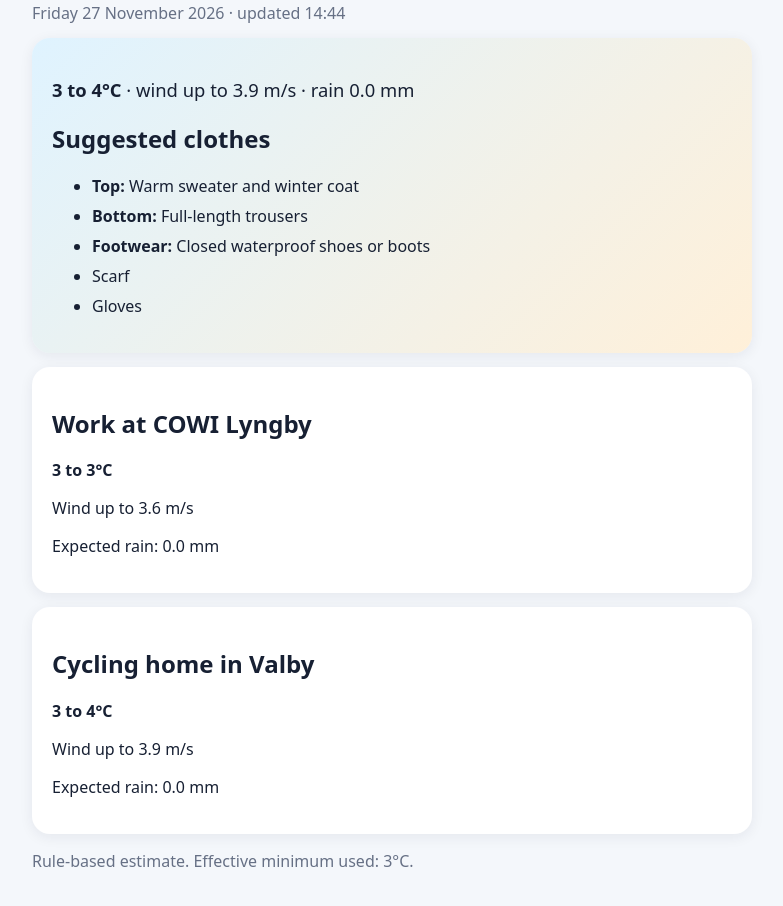
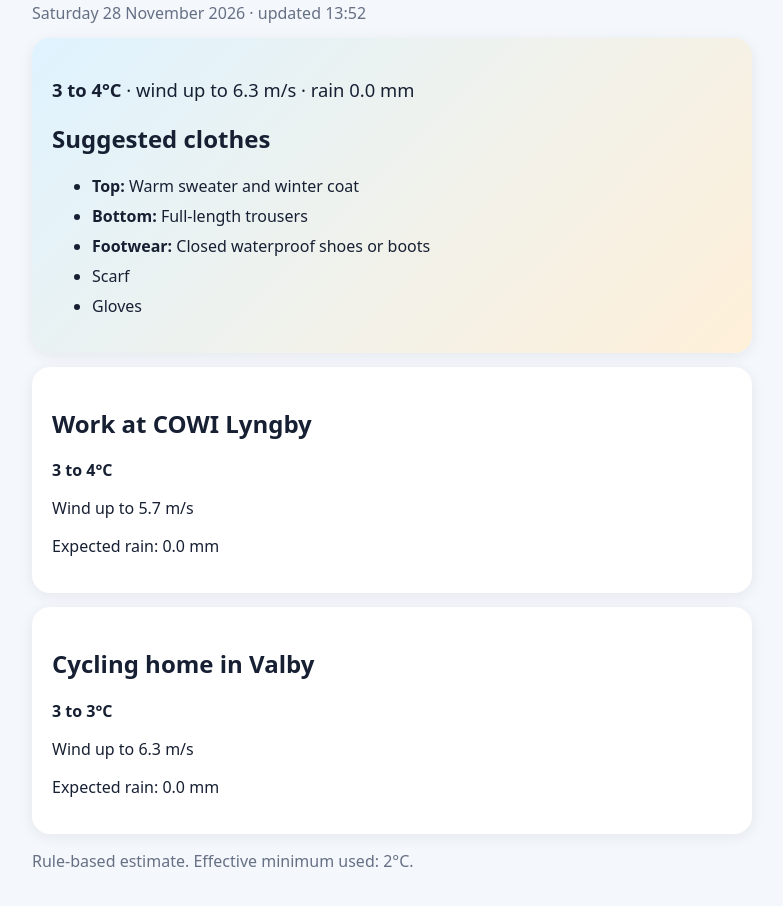
Before and after one commit to mathias1208/weather-outfit, a plain HTML site: page docs/index.html in a window 1280 px wide. Shown: the part 84-990 px from the top of the page, without its empty margins (248-1031 px from the left). Drawn offline with Linux system fonts and the light colour scheme.

Commit message:
Update morning outfit

```diff
--- a/docs/index.html
+++ b/docs/index.html
@@ -72,8 +72,8 @@
     <h1>Today's outfit</h1>
 
     <div class="muted">
-        Friday 27 November 2026
-        · updated 14:44
+        Saturday 28 November 2026
+        · updated 13:52
     </div>
 
     <section class="hero">
@@ -86,7 +86,7 @@
             </strong>
 
             · wind up to
-            3.9 m/s
+            6.3 m/s
 
             · rain
             0.0 mm
@@ -123,13 +123,13 @@
                 <strong>
                     3
                     to
-                    3°C
+                    4°C
                 </strong>
             </p>
 
             <p>
                 Wind up to
-                3.6 m/s
+                5.7 m/s
             </p>
 
             <p>
@@ -145,13 +145,13 @@
                 <strong>
                     3
                     to
-                    4°C
+                    3°C
                 </strong>
             </p>
 
             <p>
                 Wind up to
-                3.9 m/s
+                6.3 m/s
             </p>
 
             <p>
@@ -164,7 +164,7 @@
     <p class="muted">
         Rule-based estimate.
         Effective minimum used:
-        3°C.
+        2°C.
     </p>
 
 </body>
```
